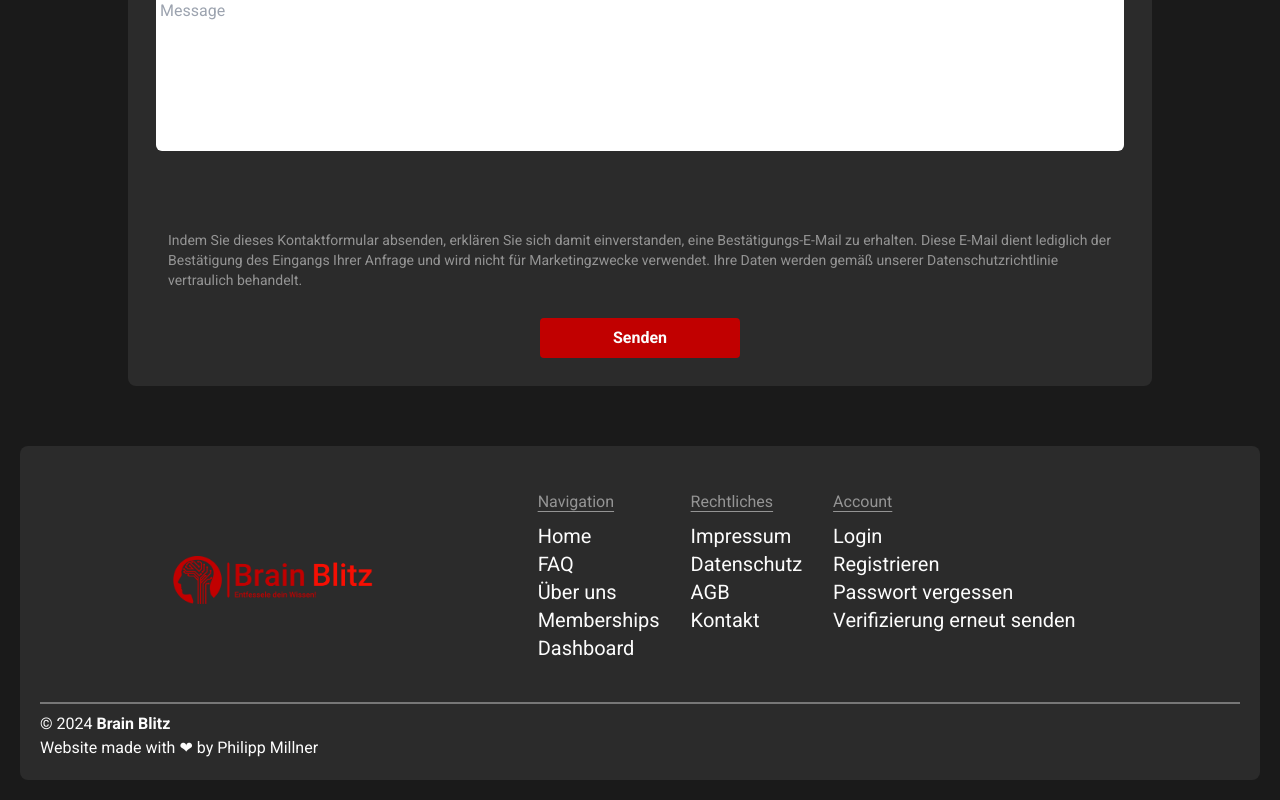
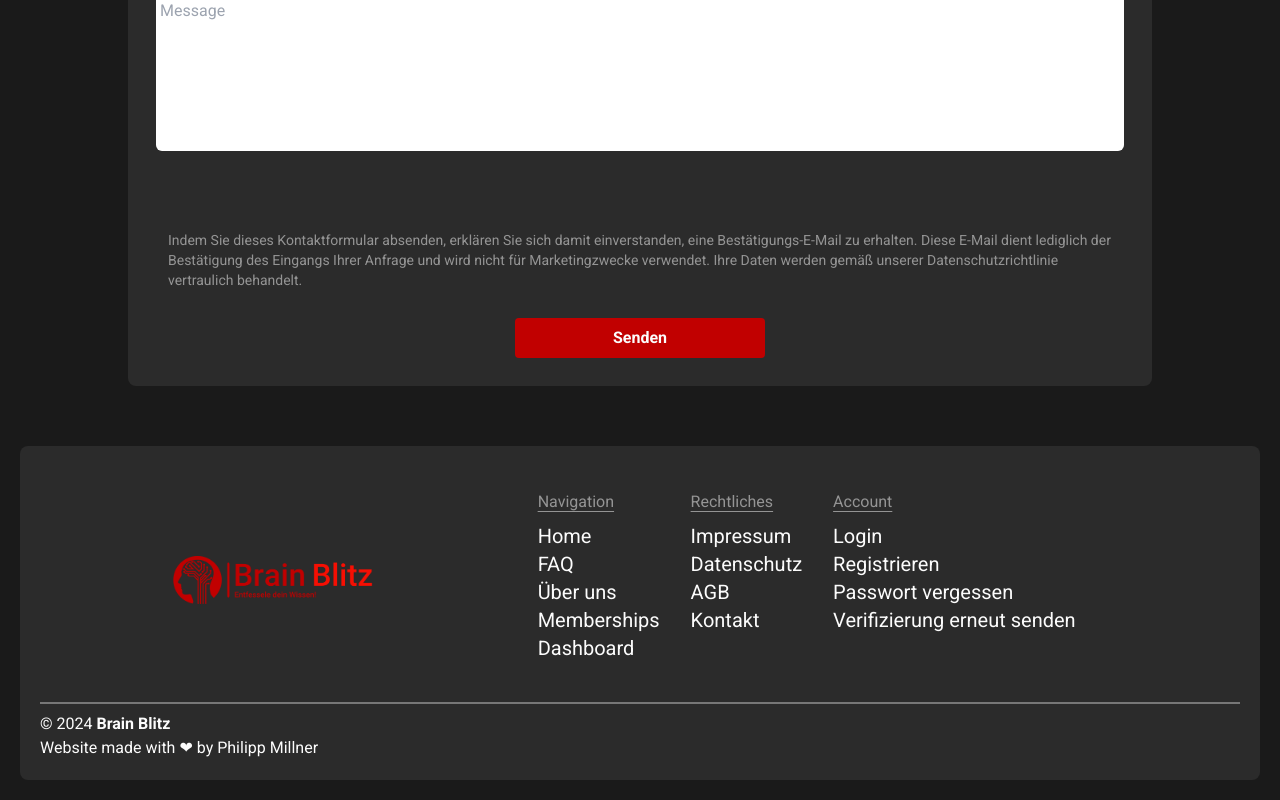
Before and after one commit to SlowMoschen/Brain_Blitz, a React (Vite) app in the folder client/: page /contact in a window 1280 px wide. Shown: the part 613-1413 px from the top of the page. Built offline with nearby package versions, Linux system fonts and the light colour scheme; no server answers; the HTML template or start-up script is replaced by a standard one.

Commit message:
[misc] changed max-width value

```diff
--- a/client/src/shared/components/Form.tsx
+++ b/client/src/shared/components/Form.tsx
@@ -11,7 +11,7 @@ export default function Form({ onSubmit, className, children, btnText = 'Submit'
     return (
         <form className={className} onSubmit={onSubmit}>
             {children}
-            <Button type="submit" className='primary w-full my-2' maxWidth="200px" onClick={() => console.log('form submit')} children={btnText} />
+            <Button type="submit" className='primary w-full my-2' maxWidth="250px" onClick={() => console.log('form submit')} children={btnText} />
         </form>
     );
 }
```
